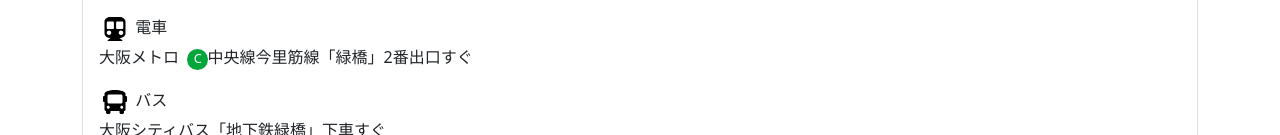
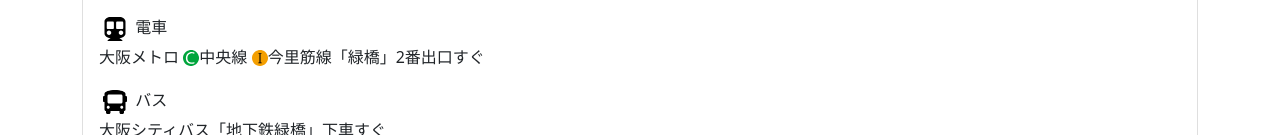
Before and after one commit to nanairo-develop/GreenPage, a website: page html/index.html in a window 1280 px wide. Shown: the part 1370-1505 px from the top of the page. Drawn offline with nearby package versions, Linux system fonts and the light colour scheme.

Commit message:
中央線、今里筋線のマークを追加

```diff
--- a/html/index.html
+++ b/html/index.html
@@ -183,9 +183,21 @@
                 <img class="p-1" src="..\img\subway-solid.svg" width="32" height="32" alt="" />
                 <h6 class="card-text d-inline">電車</h6>
                 <p class="card-text">
-                  大阪メトロ&nbsp;
-                  <span class="rounded-pill chuo-line d-inline-block text-center"> C </span>
-                  中央線今里筋線「緑橋」2番出口すぐ
+                  大阪メトロ
+                  <img
+                    class="py-1 ps-0 pe-1 icon-subway"
+                    src="..\img\icon_chuo_line.svg"
+                    width="20"
+                    height="24"
+                    alt="" />
+                  中央線
+                  <img
+                    class="py-1 ps-0 pe-1 icon-subway"
+                    src="..\img\icon_imazatosuji_line.svg"
+                    width="20"
+                    height="24"
+                    alt="" />
+                  今里筋線「緑橋」2番出口すぐ
                 </p>
                 <img class="p-1" src="..\img\bus-solid.svg" width="32" height="32" alt="" />
                 <h6 class="card-text d-inline">バス</h6>
--- a/scss/index.scss
+++ b/scss/index.scss
@@ -21,11 +21,7 @@
   color: #0d6efd;
 }
 
-.chuo-line {
-  background: #00a53c;
-  color: #fff;
-  width: 1.3rem;
-  height: 1.3rem;
-  margin-right: -0.3rem;
-  font-size: 0.8rem;
+.icon-subway {
+  margin-top: -0.1rem;
+  margin-right: -0.5rem;
 }
```
Also changed, not shown: css/index.css, img/icon_chuo_line.svg (added), img/icon_imazatosuji_line.svg (added), 1 other file.
